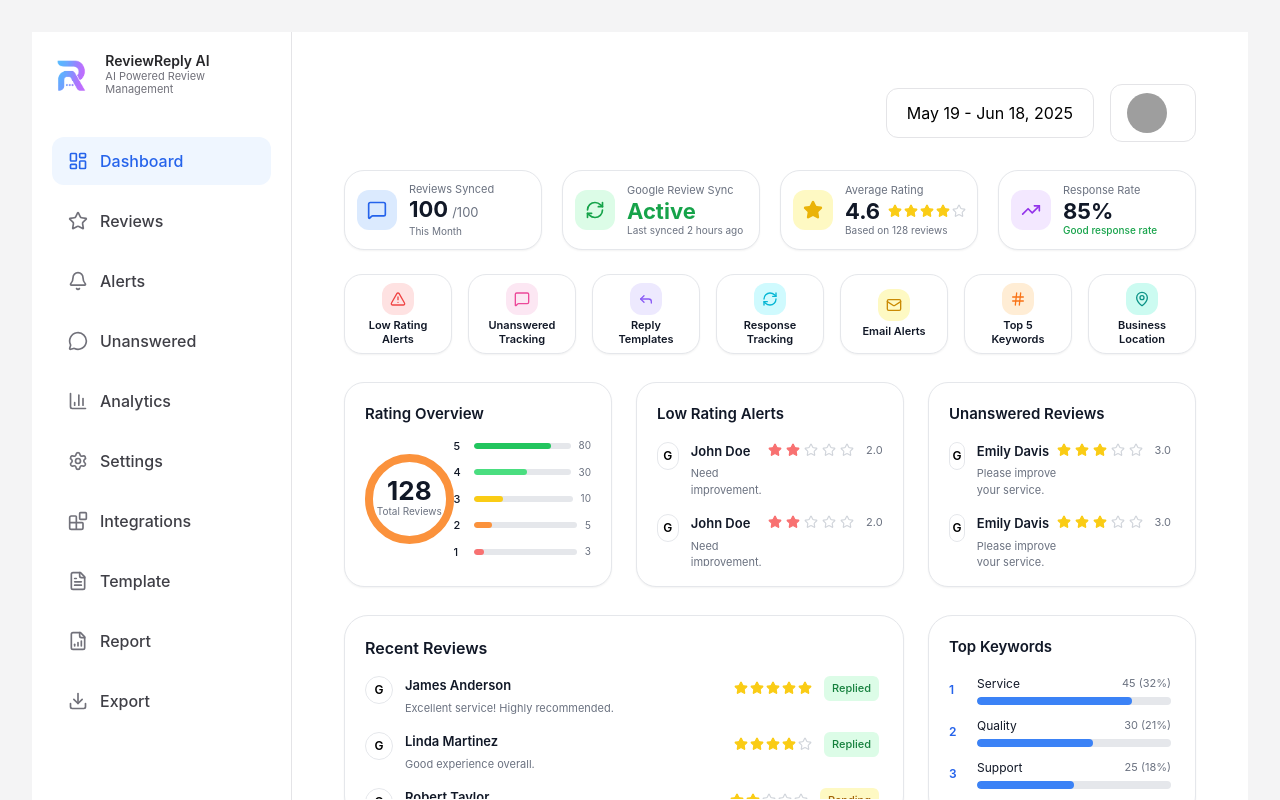
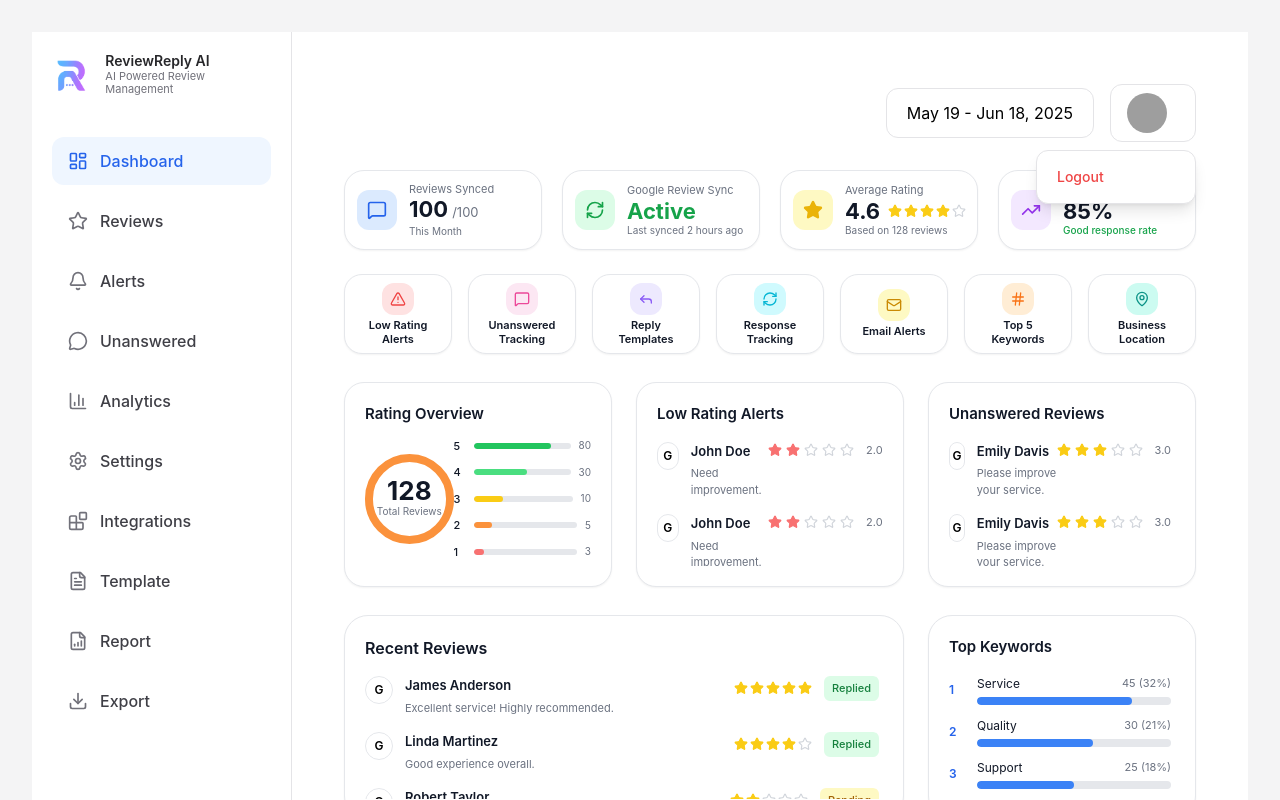
Before and after one commit to afnankhan123456/reviewreply-ai, a Next.js app: page /plans/basic/dashbord in a window 1280 px wide. Both pictures are taken after a click on the button 1153 px from the left and 113 px from the top of the page. Shown: the top 800 px of the page. Built offline with nearby package versions, Linux system fonts and the light colour scheme; no server answers; grey boxes are pictures that could not be loaded.

Commit message:
Update Topbar.tsx

```diff
--- a/app/plans/basic/dashbord/components/Topbar.tsx
+++ b/app/plans/basic/dashbord/components/Topbar.tsx
@@ -1,10 +1,13 @@
 "use client";
 
+import { useState } from "react";
 import { useSession, signOut } from "next-auth/react";
 
 export default function Topbar() {
 
   const { data: session } = useSession();
+
+  const [open, setOpen] = useState(false);
 
   return (
     <div className="flex items-center justify-end">
@@ -19,8 +22,10 @@ export default function Topbar() {
 
         {/* USER PROFILE */}
 
+        <div className="relative">
+
           <button
-          onClick={() => signOut()}
+            onClick={() => setOpen(!open)}
             className="flex items-center gap-3 bg-white border border-zinc-200 rounded-xl px-4 py-2 hover:bg-zinc-50 transition"
           >
 
@@ -38,6 +43,23 @@ export default function Topbar() {
 
           </button>
 
+          {/* DROPDOWN */}
+
+          {open && (
+            <div className="absolute right-0 mt-2 w-40 bg-white border border-zinc-200 rounded-xl shadow-lg p-2 z-50">
+
+              <button
+                onClick={() => signOut()}
+                className="w-full text-left px-3 py-2 rounded-lg hover:bg-zinc-100 text-sm font-medium text-red-500"
+              >
+                Logout
+              </button>
+
+            </div>
+          )}
+
+        </div>
+
       </div>
 
     </div>
```
Lines whose indentation alone changed are shown as unchanged.
